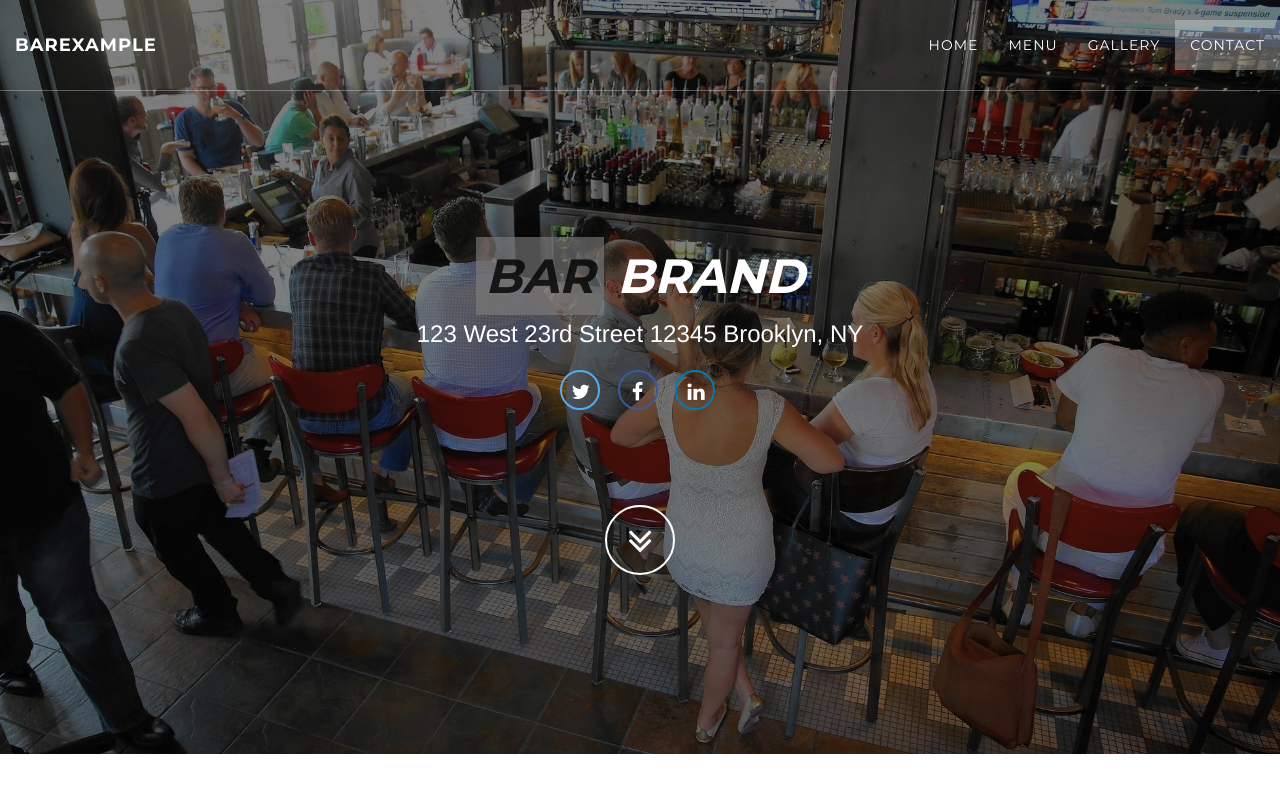
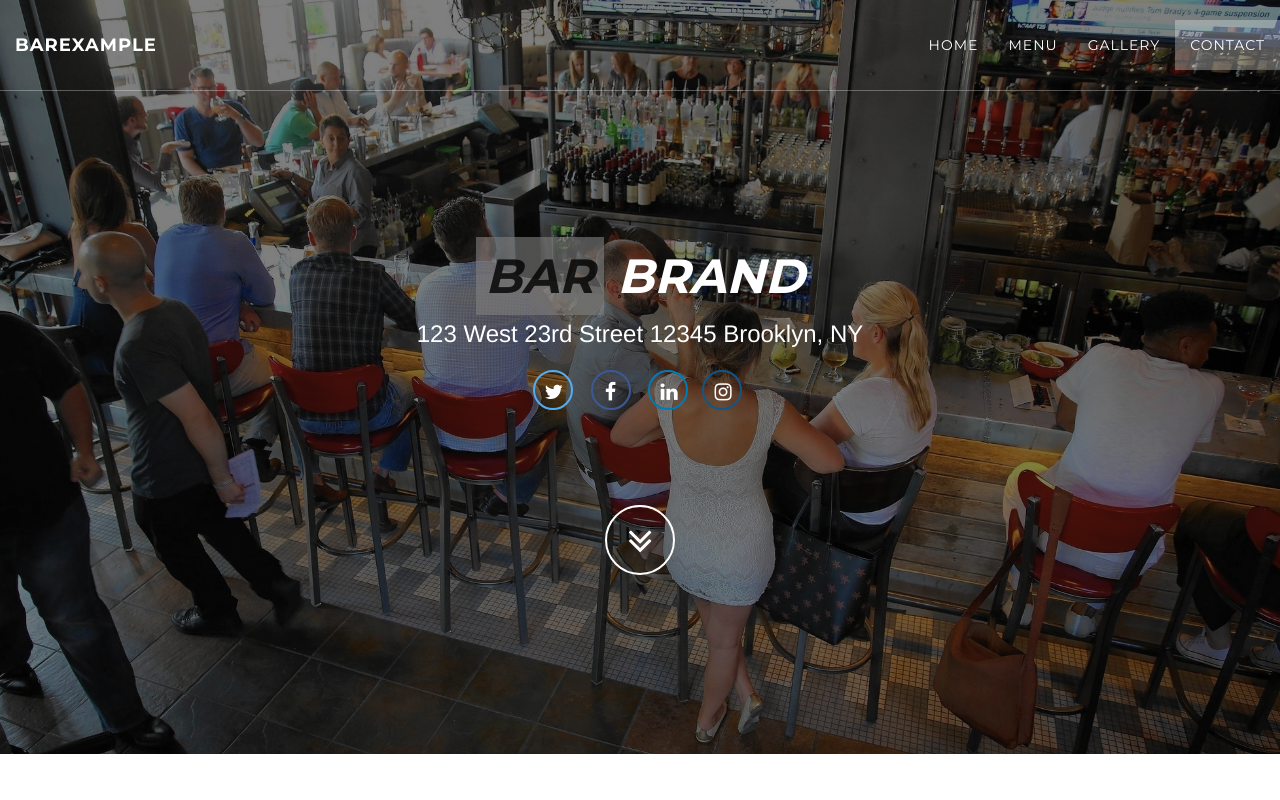
Before and after one commit to luisc8487/barexample, a plain HTML site: page index.html in a window 1280 px wide. Shown: the top 800 px of the page. Drawn offline with nearby package versions, Linux system fonts and the light colour scheme; a web font is replaced by a local one.

Commit message:
soical-links

```diff
--- a/index.html
+++ b/index.html
@@ -52,7 +52,7 @@
             </div>
         </div>
     </nav>
-    <!--H-->
+    <!--Home-->
     <header class="intro" id="home">
         <div class="container">
             <div class="row">
@@ -61,20 +61,28 @@
                     <p class="intro-text">123 West 23rd Street 12345 Brooklyn, NY </p>
                     <ul class="list-inline social-buttons">
                         <li class="list-inline-item">
+                            <!--embed you social url below the href tag-->
                             <a href="#">
                     <i class="fa fa-twitter"></i>
                   </a>
                         </li>
                         <li class="list-inline-item">
+                            <!--embed you social url below the href tag-->
                             <a href="#">
                     <i class="fa fa-facebook"></i>
                   </a>
                         </li>
                         <li class="list-inline-item">
+                            <!--embed you social url below the href tag-->
                             <a href="#">
                     <i class="fa fa-linkedin"></i>
                   </a>
-                        </li>
+                            <li class="list-inline-item">
+                                <!--embed you social url below the href tag-->
+                                <a href="#">
+                    <i class="fa fa-instagram"></i>
+                  </a>
+                            </li>
                     </ul>
                 </div>
             </div>
--- a/style.css
+++ b/style.css
@@ -186,7 +186,15 @@
   margin-bottom: 0;
  }
 
-
+ .fa-facebook .fa-instagram .fa-linkedin .fa-twitter {
+  padding: 20px;
+  font-size: 30px;
+  width: 30px;
+  text-align: center;
+  text-decoration: none;
+  margin: 5px 2px;
+  border-radius: 50%;
+ }
 
  .fa-facebook {
   /*display: block;*/
@@ -241,6 +249,23 @@
   border-radius: 100%;
  }
 
+ .fa-instagram {
+  -webkit-transition: all .3s;
+  -moz-transition: all .3s;
+  transition: all .3s;
+  padding: 10px;
+  font-size: 20px;
+  width: 40px;
+  height: 40px;
+  text-align: center;
+  text-decoration: none;
+  margin: 5px 2px;
+  color: #fff;
+  background-color: transparent;
+  border: 2px solid #125688;
+  border-radius: 100%;
+ }
+
  .fa-linkedin:hover,
  .fa-linkedin:focus,
  .fa-linkedin:hover {
@@ -260,6 +285,13 @@
  .fa-facebook:hover {
   /*opacity: 0.9;*/
   background-color: #3B5998;
+ }
+
+ .fa-instagram:hover,
+ .fa-instagram:focus,
+ .fa-instagram:hover {
+  /*opacity: 0.9;*/
+  background-color: #125688;
  }
 
  button {
@@ -573,7 +605,7 @@
  #gallery .col-sm-6.col-md-4.gallery-item {
   height: 100%;
   /*width: 50%;*/
-  border-left:15px;
+  border-left: 15px;
   border-right: 15px;
   position: relative;
   padding: 0px;
```
